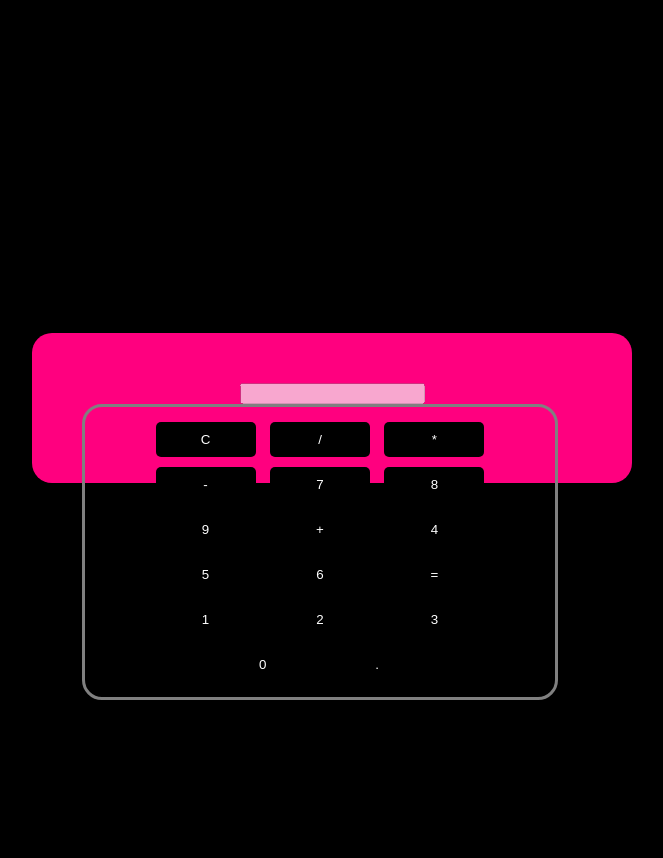
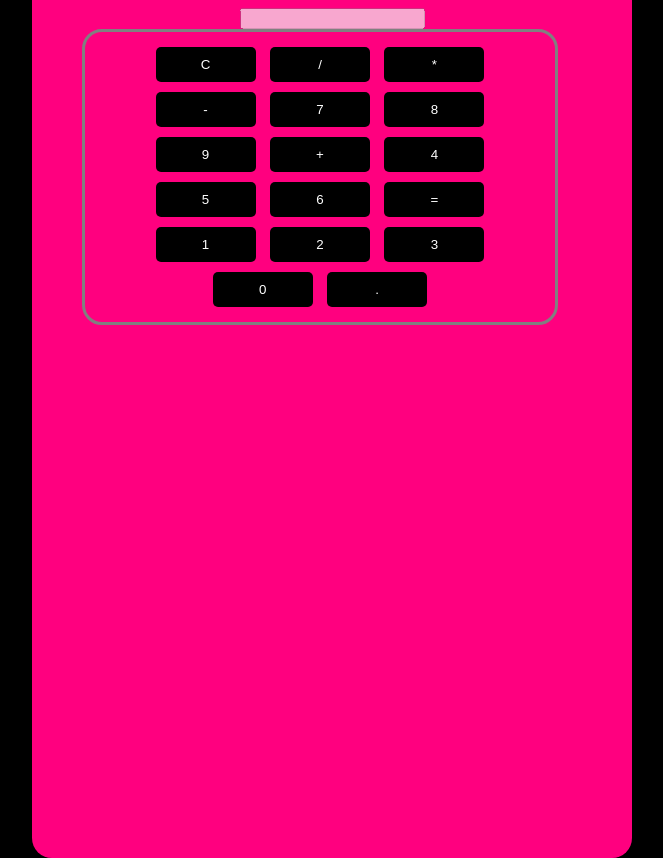
Before and after one commit to MarcelaSilva95/MarcelaSilva95.GitHub.io, a PHP site: page / in a window 1280 px wide. Shown: the whole page, without its empty margins (308-971 px from the left). Before the commit the page ends 700 px from the top, so only its background shows below. Run offline with PHP 8.4, Linux system fonts and the light colour scheme.

Commit message:
Update index.css

```diff
--- a/index.css
+++ b/index.css
@@ -9,7 +9,7 @@ body {
 
 #calculadora {
     background-color: #ff007f;
-    height: 50px;
+    height: 100%;
     padding: 50px;
     border-radius: 20px;
     box-shadow: 0 0 10px rgba(0, 0, 0, 0);
```
